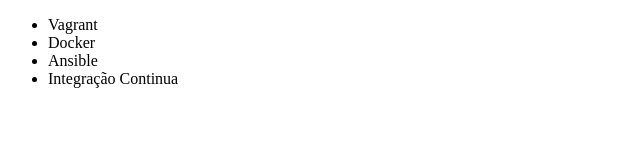
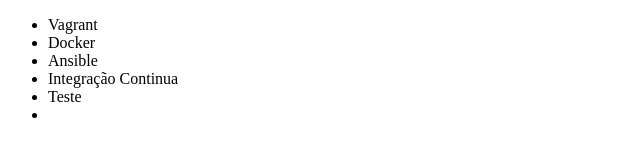
Before and after one commit to nandapieri/aluraGit, a plain HTML site: page index.html in a window 1280 px wide. Shown: the full height of the page, 0-640 px from the left. Drawn offline with Linux system fonts and the light colour scheme.

Commit message:
apenas um teste

```diff
--- a/index.html
+++ b/index.html
@@ -10,6 +10,7 @@
         <li>Docker</li>
         <li>Ansible</li>
         <li>Integração Continua</li>
+        <li>Teste<li>
     </ul>
 </body>
 </html>
```
